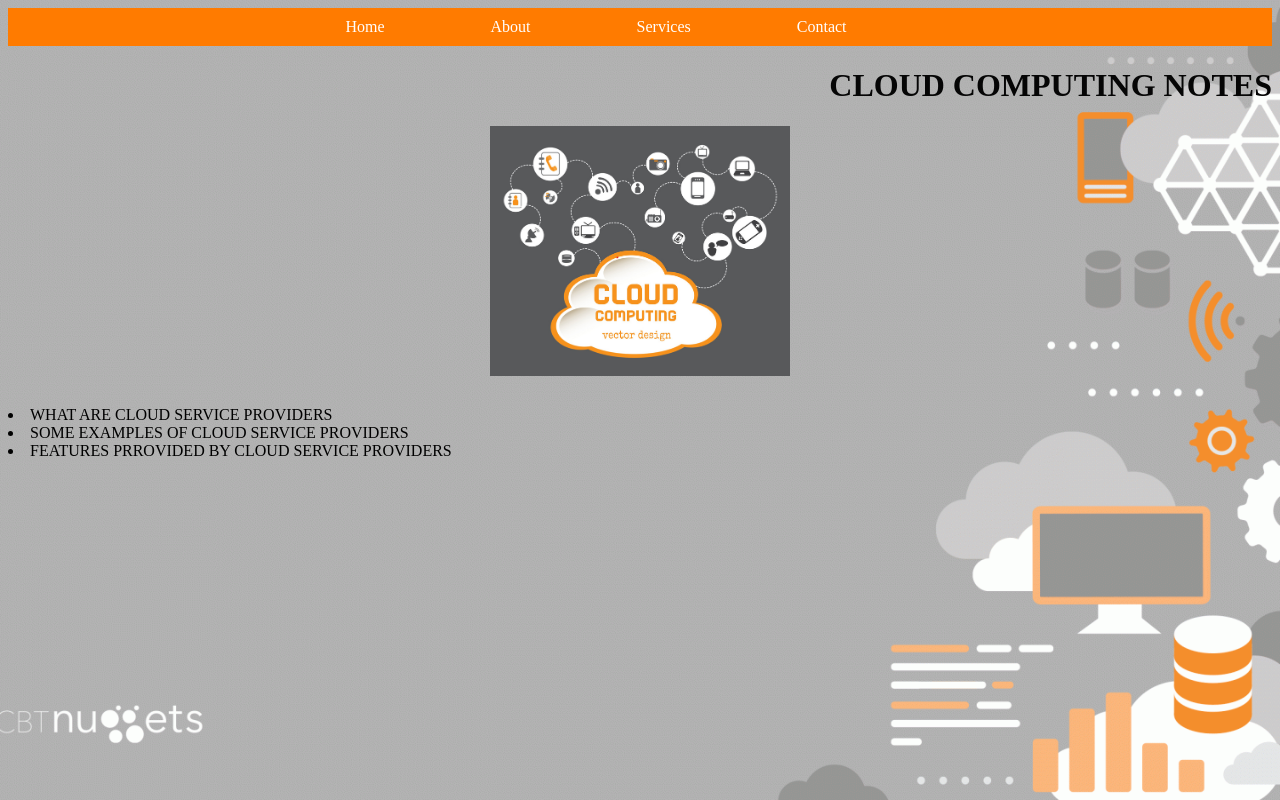
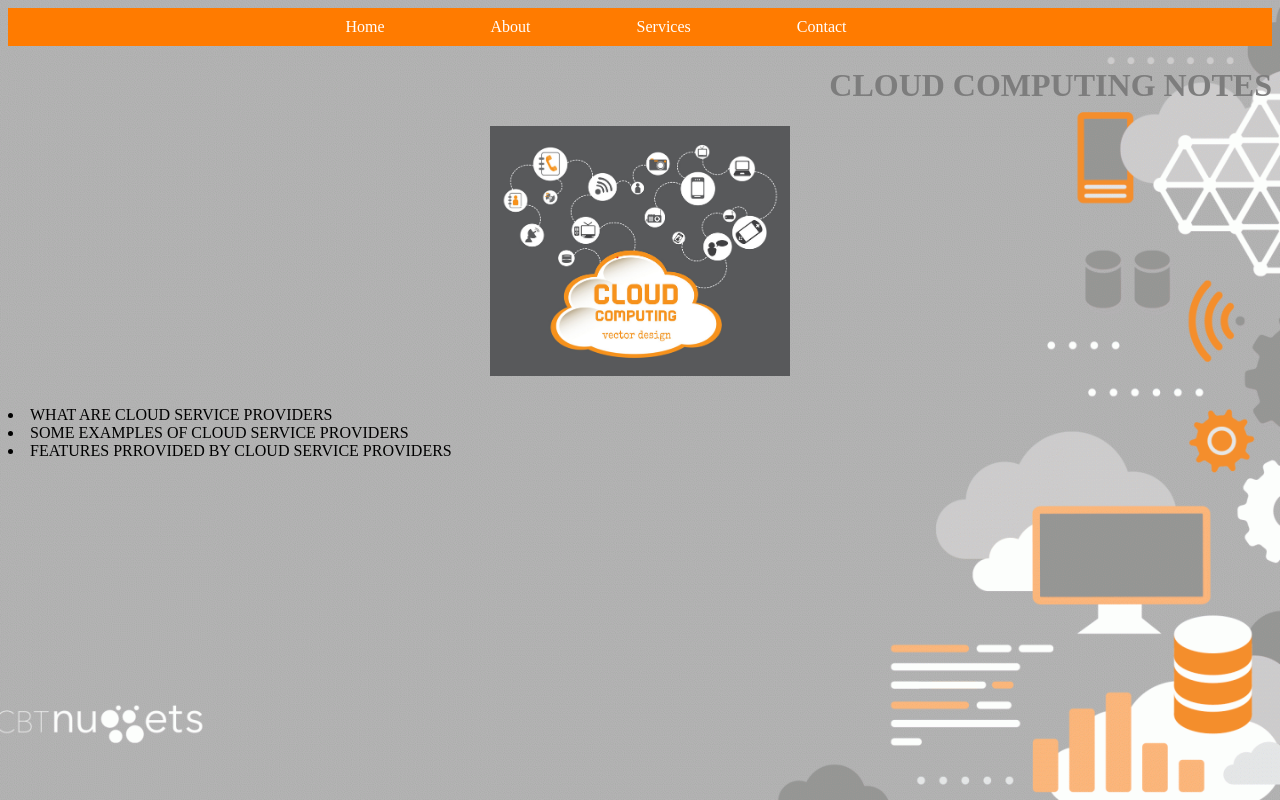
Before and after one commit to DaliaAChakra/TestRep, a plain HTML site: page index.html in a window 1280 px wide. Drawn offline with Linux system fonts and the light colour scheme; a script that the page names is missing.

Commit message:
style change

```diff
--- a/styles.css
+++ b/styles.css
@@ -15,7 +15,7 @@ html {
   }
 
   h1 {
-    color: rgb(5, 5, 5);
+    color: rgb(125, 125, 125);
     text-align: right;
   }
 
```
